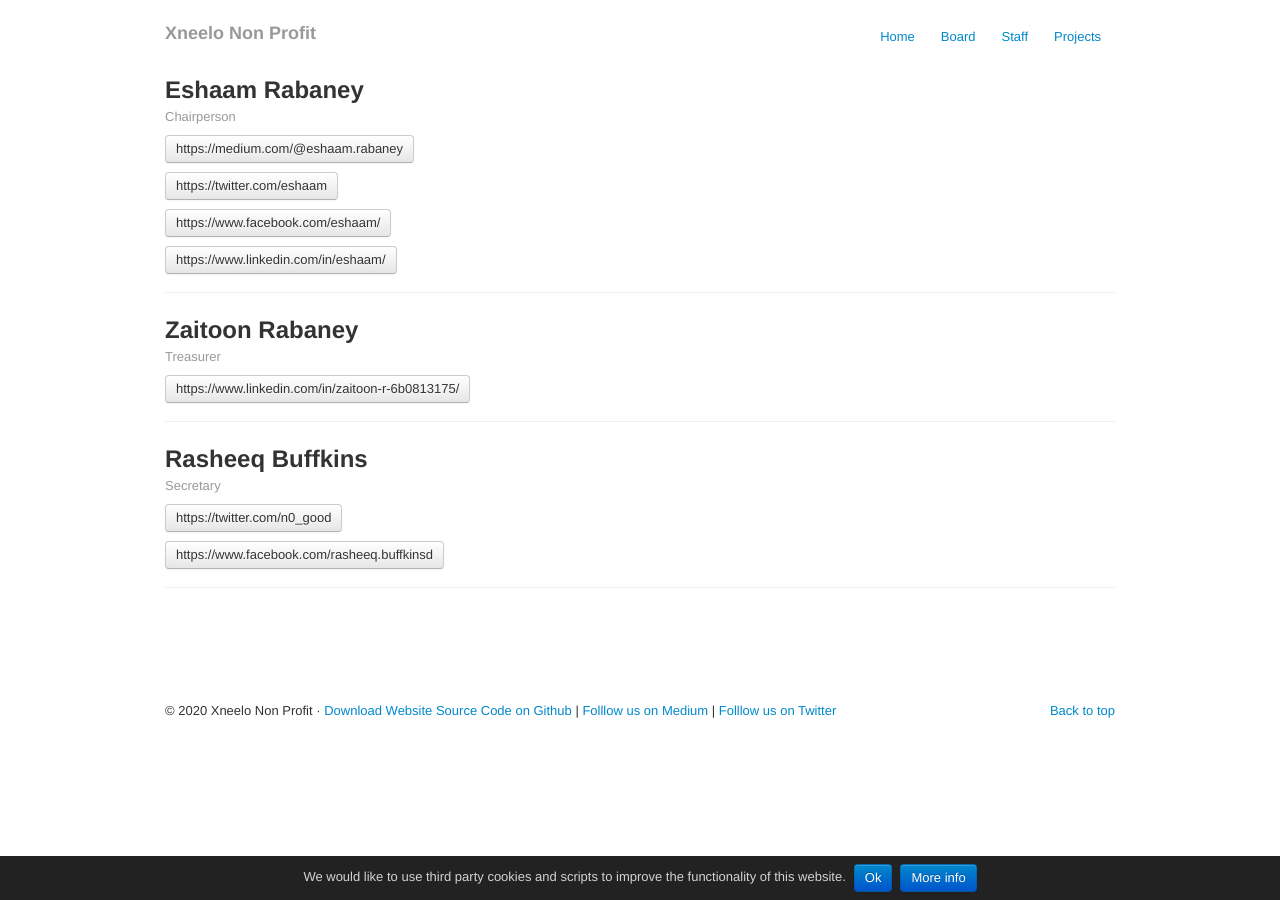
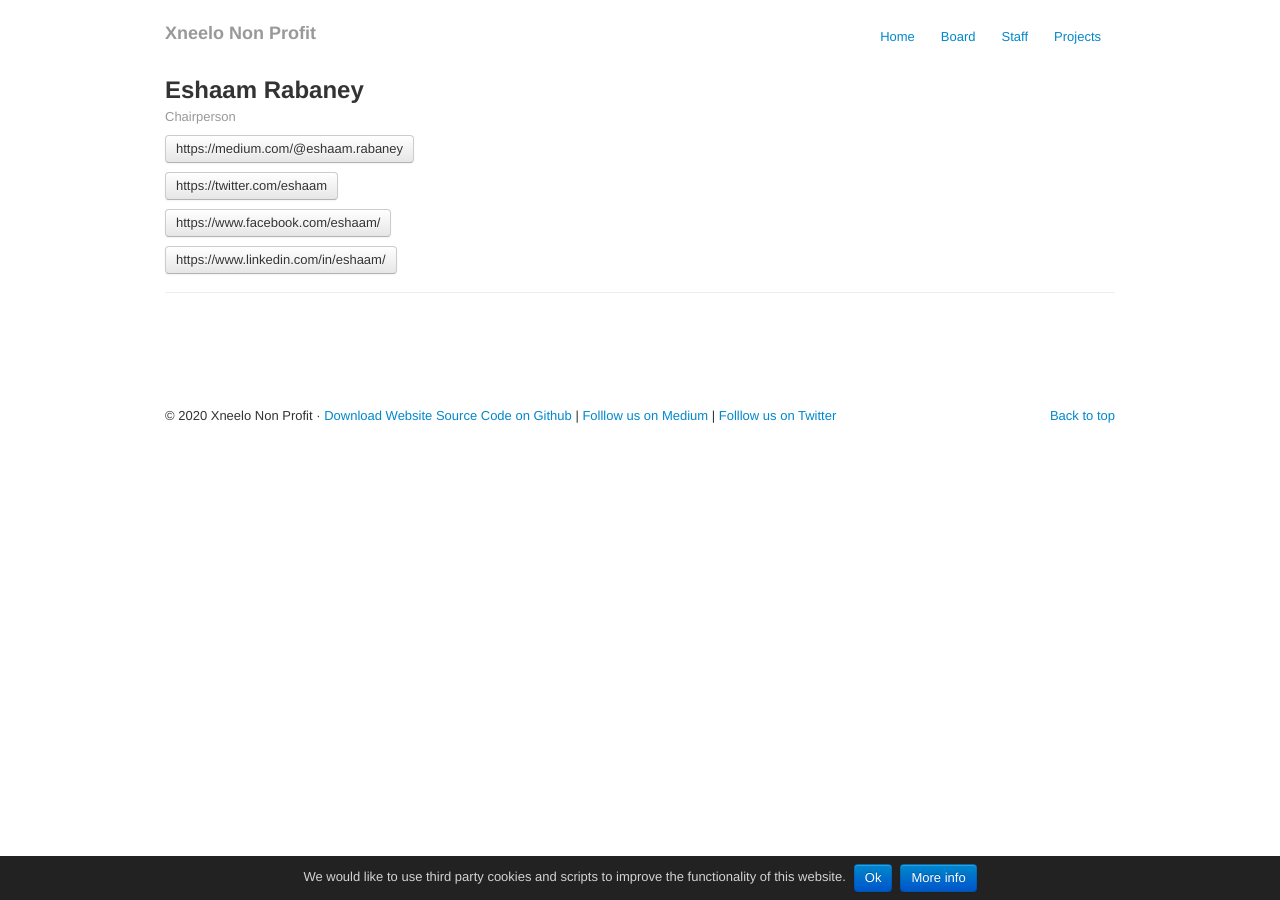
Before and after one commit to xneeloorg/xneelo-org, a Jekyll site: the page built from board.html, in a window 1280 px wide. Built offline with Jekyll 4.4.1, drawn with Linux system fonts in a browser that asks for light colours.

Commit message:
remove names

```diff
--- a/board.html
+++ b/board.html
@@ -19,24 +19,5 @@ title: Board
     </div><!--/span-->
   </div>
 
-  <div class="row-fluid">
-    <div class="span12">
-      <h2>Zaitoon Rabaney</h2>
-      <p class="muted">Treasurer</p>
-      <p><a target="_blank" class="btn" href="https://www.linkedin.com/in/zaitoon-r-6b0813175/">https://www.linkedin.com/in/zaitoon-r-6b0813175/</a></p>
-      <hr>
-    </div><!--/span-->
-  </div>
-
-  <div class="row-fluid">
-    <div class="span12">
-      <h2>Rasheeq Buffkins</h2>
-      <p class="muted">Secretary</p>
-      <p><a target="_blank" class="btn" href="https://twitter.com/n0_good">https://twitter.com/n0_good</a></p>
-      <p><a target="_blank" class="btn" href="https://www.facebook.com/rasheeq.buffkinsd">https://www.facebook.com/rasheeq.buffkinsd</a></p>
-      <hr>
-    </div><!--/span-->
-  </div>
-
 
 </div>
```
Also changed, not shown: staff.html (+2 -6 lines).
